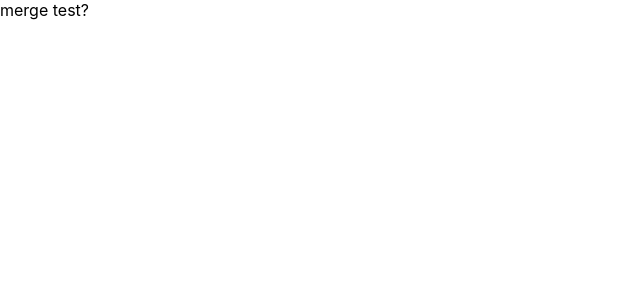
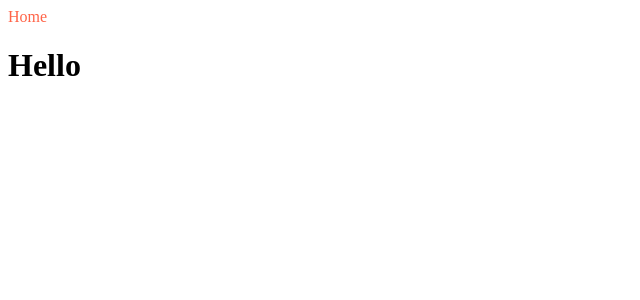
Before and after one commit to carrot31/nextjs, a Next.js app: page / in a window 1280 px wide. Shown: the top 300 px of the page, without its empty margins (0-640 px from the left). Built offline with nearby package versions, Linux system fonts and the light colour scheme.

Commit message:
nextjs-half

```diff
--- /dev/null
+++ b/components/NavBar.js
@@ -0,0 +1,24 @@
+import Link from "next/link";
+import { useRouter } from "next/router";
+
+export default function NavBar() {
+  const router = useRouter();
+  return (
+    <nav>
+      <Link href="/">
+        <a className={router.pathname === "/" ? "active" : ""}>Home</a>
+      </Link>
+      <Link href="/about">
+        <a className={router.pathname === "/about" ? "active" : ""}>About</a>
+      </Link>
+      <style jsx>{`
+        a {
+          text-decoration: none;
+        }
+        .active {
+          color: tomato;
+        }
+      `}</style>
+    </nav>
+  );
+}
--- a/pages/_app.js
+++ b/pages/_app.js
@@ -1,7 +1,15 @@
-import '../styles/globals.css'
+import NavBar from "../components/NavBar";
 
-function MyApp({ Component, pageProps }) {
-  return <Component {...pageProps} />
+export default function App({ Component, pageProps }) {
+  return (
+    <div>
+      <NavBar />
+      <Component {...pageProps} />
+      <style jsx global>{`
+        a {
+          color: white;
+        }
+      `}</style>
+    </div>
+  );
 }
-
-export default MyApp
--- a/pages/index.js
+++ b/pages/index.js
@@ -1,3 +1,7 @@
 export default function Home() {
-  return "merge test?";
+  return (
+    <div>
+      <h1>Hello</h1>
+    </div>
+  );
 }
```
Also changed, not shown: pages/about.js (added, +7 -0 lines), .babelrc (added), .eslintrc.json.
